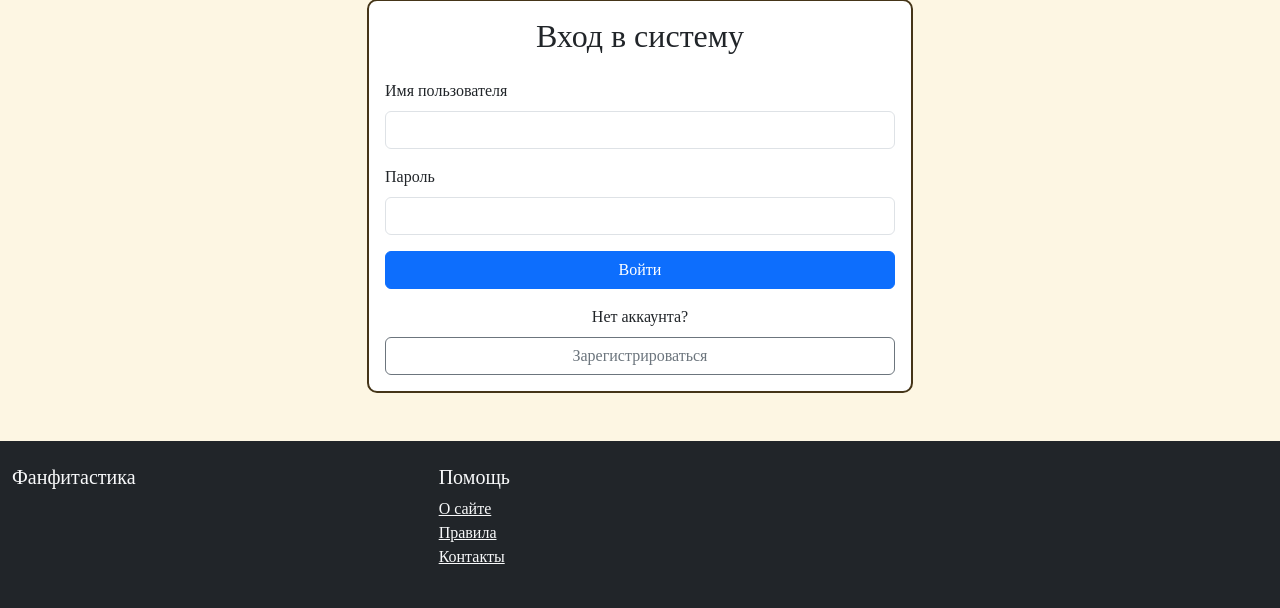
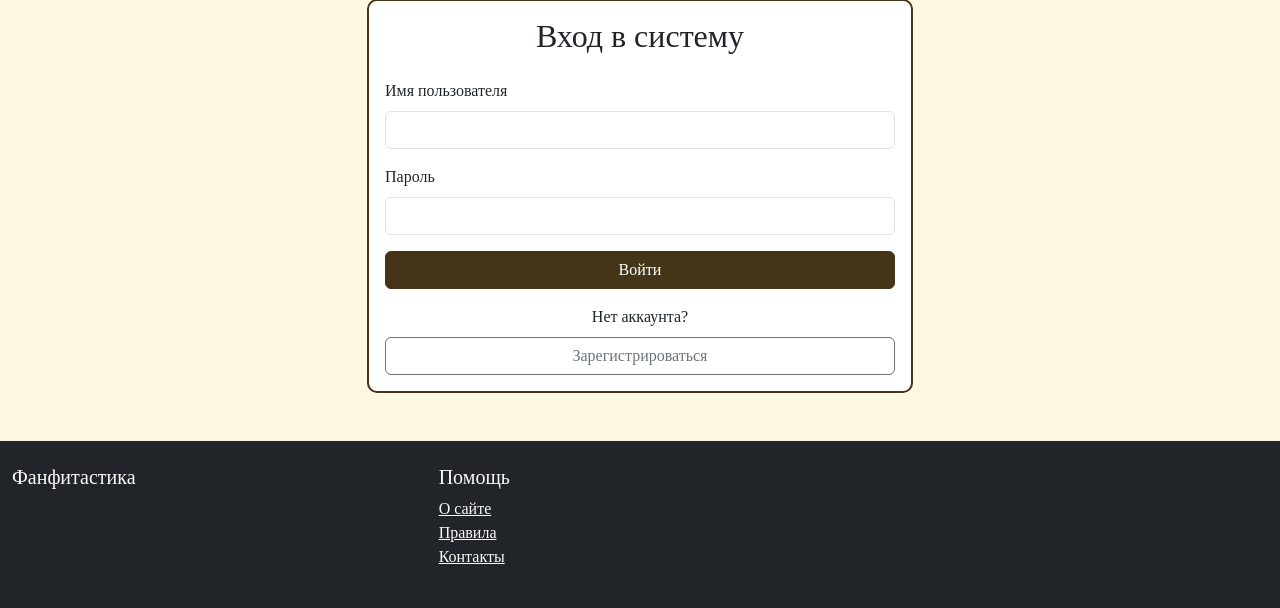
Before and after one commit to Anna-Maydankina/my-site, a Django app: page /users/login/ in a window 1280 px wide. Shown: the part 105-713 px from the top of the page. Run offline with Django 5.2, Linux system fonts and the light colour scheme.

Commit message:
Update login.html

```diff
--- a/fanfiction/templates/users/login.html
+++ b/fanfiction/templates/users/login.html
@@ -9,7 +9,6 @@
                     <h2 class="card-title text-center mb-4">Вход в систему</h2>
                     <form method="post">
                         {% csrf_token %}
-
                         {% for field in form %}
                         <div class="mb-3">
                             <label for="{{ field.id_for_label }}" class="form-label">
@@ -21,9 +20,16 @@
                             {% endfor %}
                         </div>
                         {% endfor %}
-
-                        <button type="submit" class="btn btn-primary w-100 mb-3">Войти</button>
-
+                        {% if form.non_field_errors %}
+                            <div class="alert alert-danger">
+                                {% for error in form.non_field_errors %}
+                                    {{ error }}
+                                {% endfor %}
+                            </div>
+                        {% endif %}
+                        <button type="submit" class="btn btn-primary w-100 mb-3" style="background-color: #453518; border-color: #453518;">
+                            Войти
+                        </button>
                         <div class="text-center">
                             <p class="mb-2">Нет аккаунта?</p>
                             <a href="{% url 'register' %}" class="btn btn-outline-secondary w-100">
```
